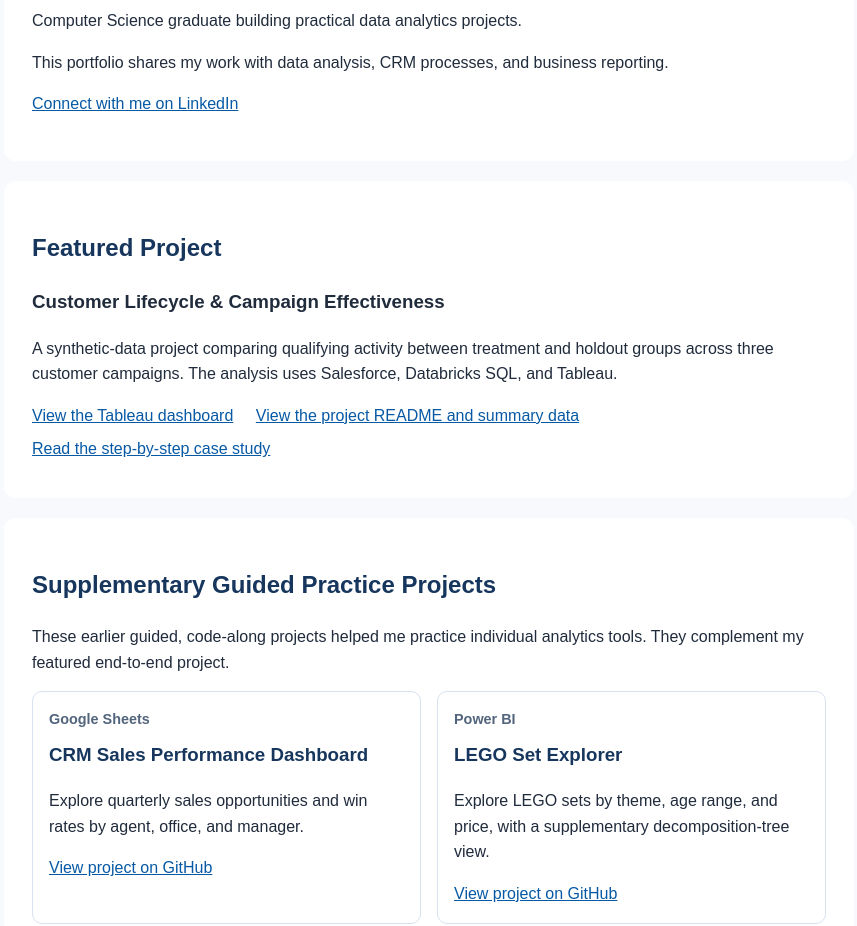
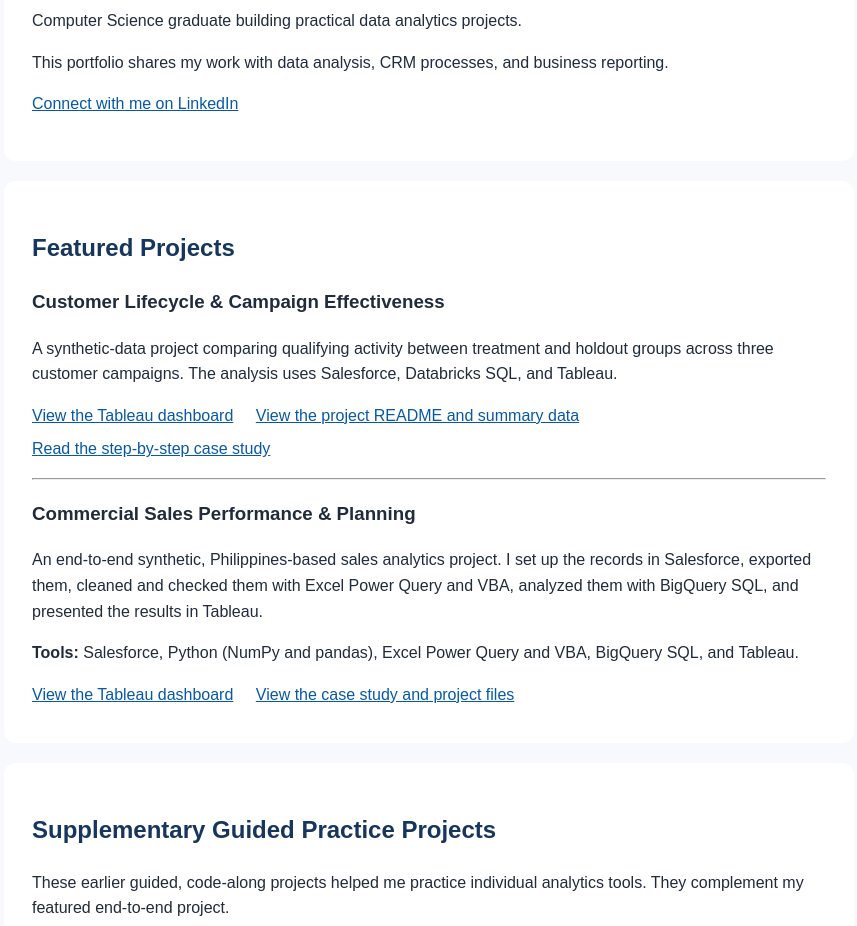
Before and after one commit to RodolfoFlores27/RodolfoFlores27.github.io, a plain HTML site: page index.html in a window 1280 px wide. Shown: the part 174-1100 px from the top of the page, without its empty margins (211-1068 px from the left). Drawn offline with Linux system fonts and the light colour scheme.

Commit message:
Update featured projects section in index.html
Added details about a new commercial sales performance project, including tools used and links to the Tableau dashboard and project files.

```diff
--- a/index.html
+++ b/index.html
@@ -84,7 +84,7 @@
 
   <main>
     <section>
-      <h2>Featured Project</h2>
+      <h2>Featured Projects</h2>
       <h3>Customer Lifecycle &amp; Campaign Effectiveness</h3>
       <p>
         A synthetic-data project comparing qualifying activity between
@@ -100,6 +100,27 @@
         </a>
         <a href="https://github.com/RodolfoFlores27/RodolfoFlores27.github.io/blob/main/CASE_STUDY.md">
           Read the step-by-step case study
+        </a>
+      </div>
+
+      <hr>
+      <h3>Commercial Sales Performance &amp; Planning</h3>
+      <p>
+        An end-to-end synthetic, Philippines-based sales analytics project.
+        I set up the records in Salesforce, exported them, cleaned and checked
+        them with Excel Power Query and VBA, analyzed them with BigQuery SQL,
+        and presented the results in Tableau.
+      </p>
+      <p>
+        <strong>Tools:</strong> Salesforce, Python (NumPy and pandas),
+        Excel Power Query and VBA, BigQuery SQL, and Tableau.
+      </p>
+      <div class="links">
+        <a href="https://public.tableau.com/app/profile/rodolfo.flores4240/viz/CommercialSalesPerformancePlanning/CommercialSalesPerformancePlanning?publish=yes">
+          View the Tableau dashboard
+        </a>
+        <a href="https://github.com/RodolfoFlores27/commercial-sales-performance-planning">
+          View the case study and project files
         </a>
       </div>
     </section>
```
